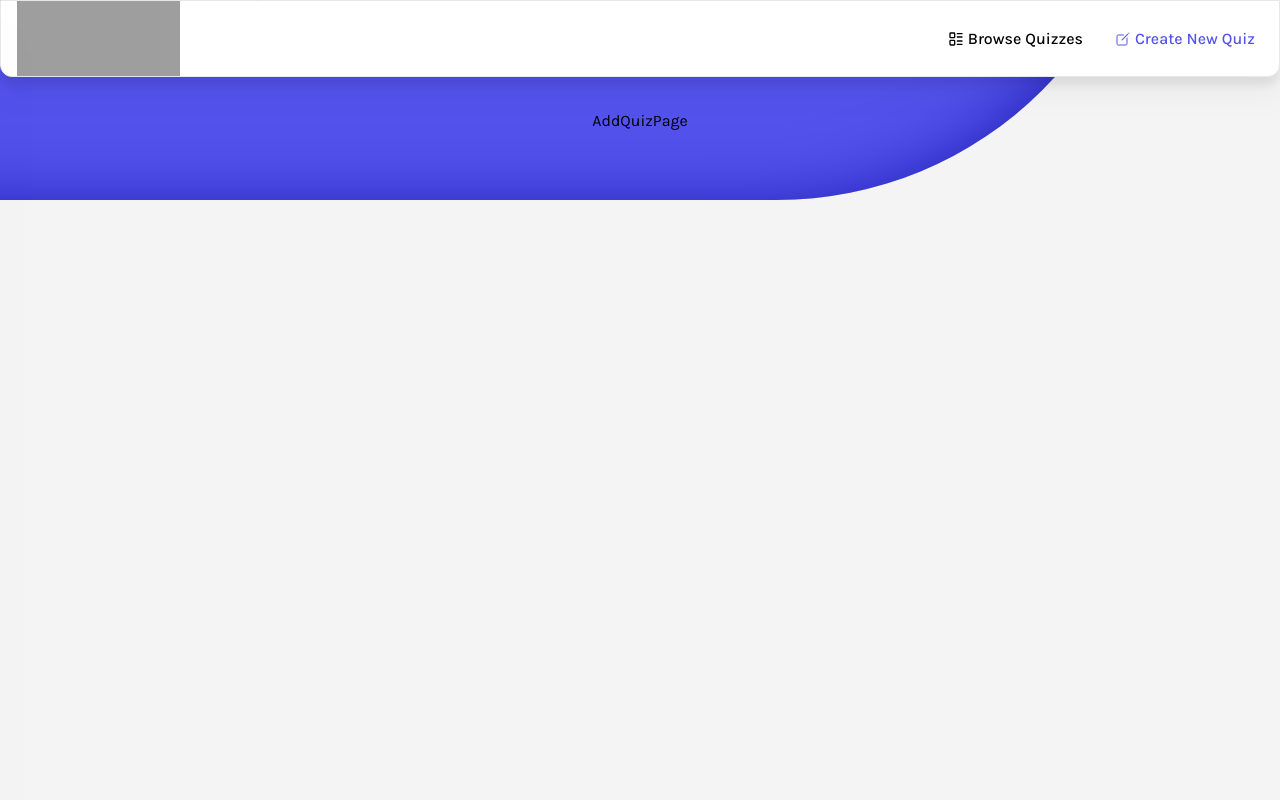
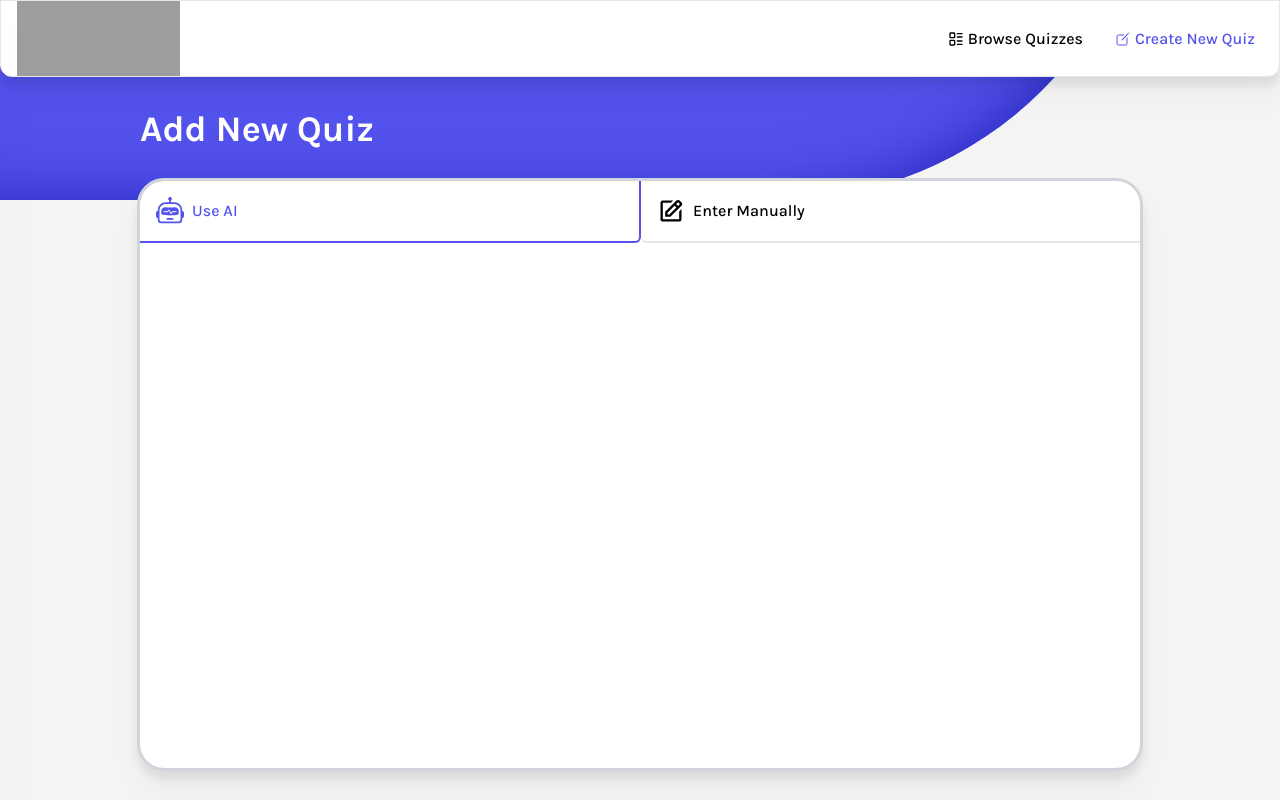
Before and after one commit to 3umaGH/NeuroCards, a React (Vite) app: page /quiz/new in a window 1280 px wide. Built offline with nearby package versions, Linux system fonts and the light colour scheme; grey boxes are pictures that could not be loaded.

Commit message:
feat: add quiz form page sketch

```diff
--- /dev/null
+++ b/src/components/pages/AddQuiz/AddQuizForm.tsx
@@ -0,0 +1,39 @@
+import clsx from 'clsx'
+import { useState } from 'react'
+import { BiEdit } from 'react-icons/bi'
+import { BsRobot } from 'react-icons/bs'
+import { CommonProps } from '../../../types/common'
+
+type AddQuizForm = CommonProps
+
+export const AddQuizForm = ({ className }: AddQuizForm) => {
+  const [mode, setMode] = useState<'ai' | 'manual'>('ai')
+
+  return (
+    <div
+      className={clsx(
+        'flex-1 w-full h-full overflow-hidden bg-white rounded-3xl drop-shadow-xl outline outline-gray-300',
+        className
+      )}>
+      <div className='flex overflow-auto text-sm font-medium bg-white whitespace-nowrap md:text-base'>
+        <div
+          className={clsx('flex transition-all items-center flex-1 gap-2 p-4 border-b-2 cursor-pointer rounded-br-md', {
+            'text-[--primary] border-[--primary] border-r-[2px]': mode === 'ai',
+          })}
+          onClick={() => setMode('ai')}>
+          <BsRobot className='min-w-7 min-h-7' />
+          Use AI
+        </div>
+
+        <div
+          className={clsx('flex transition-all items-center flex-1 gap-2 p-4 border-b-2 cursor-pointer rounded-bl-md', {
+            'text-[--primary] border-[--primary] border-l-[2px]': mode === 'manual',
+          })}
+          onClick={() => setMode('manual')}>
+          <BiEdit className='min-w-7 min-h-7' />
+          Enter Manually
+        </div>
+      </div>
+    </div>
+  )
+}
--- a/src/pages/AddQuizPage.tsx
+++ b/src/pages/AddQuizPage.tsx
@@ -1,3 +1,11 @@
+import { AddQuizForm } from "../components/pages/AddQuiz/AddQuizForm"
+
 export const AddQuizPage = () => {
-  return <div>AddQuizPage</div>
+  return (
+    <div className='flex flex-col flex-1 w-full h-full gap-4 md:gap-8 max-w-[1000px] items-center'>
+      <h3 className='w-full text-xl font-bold text-white md:text-4xl'>Add New Quiz</h3>
+
+      <AddQuizForm/>
+    </div>
+  )
 }
```
